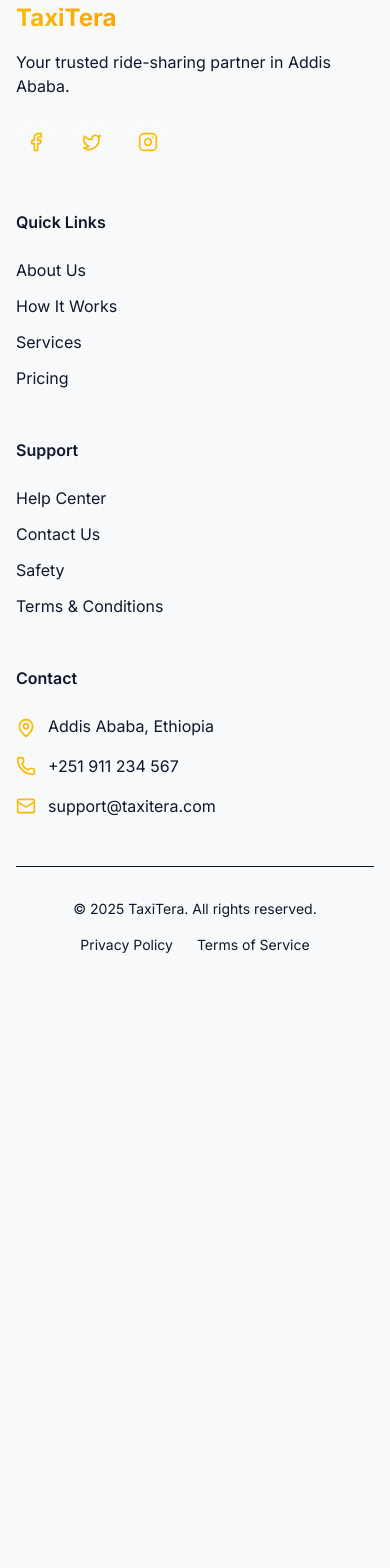
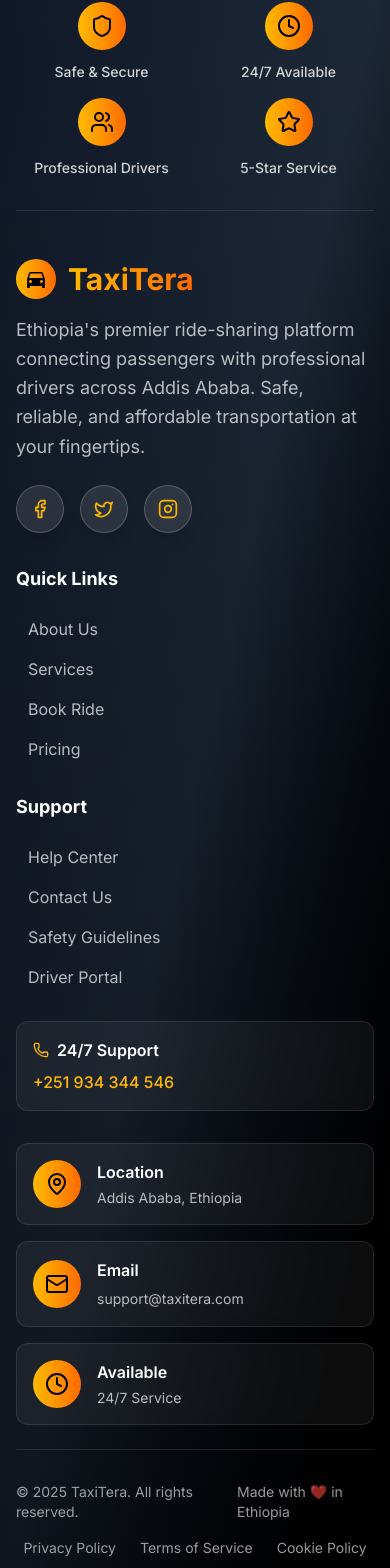
Before and after one commit to EphrataTech/TaxiTera, a Next.js app in the folder client/: page / in a window 390 px wide. Shown: the part 8678-10246 px from the top of the page. Before the commit the page ends 9697 px from the top, so only its background shows below. Built offline with nearby package versions, Linux system fonts and the light colour scheme.

Commit message:
style: redesign footer with professional layout

```diff
--- a/client/components/Footer.tsx
+++ b/client/components/Footer.tsx
@@ -1,33 +1,85 @@
 "use client"
 
 import { motion } from "framer-motion"
-import { MapPin, Phone, Mail, Facebook, Twitter, Instagram } from "lucide-react"
+import { MapPin, Phone, Mail, Facebook, Twitter, Instagram, Star, Shield, Clock, Users } from "lucide-react"
+import Link from "next/link"
 
 export default function Footer() {
   const currentYear = new Date().getFullYear()
 
+  const quickLinks = [
+    { name: "About Us", href: "/about" },
+    { name: "Services", href: "/services" },
+    { name: "Book Ride", href: "/book" },
+    { name: "Pricing", href: "/#pricing" }
+  ]
+
+  const supportLinks = [
+    { name: "Help Center", href: "#" },
+    { name: "Contact Us", href: "#contact" },
+    { name: "Safety Guidelines", href: "#" },
+    { name: "Driver Portal", href: "#" }
+  ]
+
+  const features = [
+    { icon: Shield, text: "Safe & Secure" },
+    { icon: Clock, text: "24/7 Available" },
+    { icon: Users, text: "Professional Drivers" },
+    { icon: Star, text: "5-Star Service" }
+  ]
+
   return (
-    <footer className="relative bg-background border-t border-border">
-      <div className="mx-auto max-w-6xl px-4 sm:px-6 lg:px-8 py-16 sm:py-20">
-        <div className="grid md:grid-cols-4 gap-12 mb-12">
+    <footer className="relative bg-gradient-to-br from-gray-900 via-gray-800 to-black border-t border-white/10">
+      <div className="absolute inset-0 bg-gradient-to-t from-black/50 to-transparent"></div>
+
+      <div className="relative mx-auto max-w-6xl px-4 sm:px-6 lg:px-8 py-16 sm:py-20">
+        {/* Top Section - Features */}
+        <motion.div
+          initial={{ opacity: 0, y: 20 }}
+          whileInView={{ opacity: 1, y: 0 }}
+          transition={{ duration: 0.6 }}
+          viewport={{ once: true }}
+          className="grid grid-cols-2 md:grid-cols-4 gap-4 sm:gap-6 lg:gap-8 mb-12 sm:mb-16 pb-8 sm:pb-12 border-b border-white/10"
+        >
+          {features.map((feature, index) => (
+            <div key={index} className="text-center">
+              <div className="w-12 h-12 bg-gradient-to-r from-amber-400 to-orange-500 rounded-full flex items-center justify-center mx-auto mb-3">
+                <feature.icon className="w-6 h-6 text-black" />
+              </div>
+              <p className="text-white/80 text-sm font-medium">{feature.text}</p>
+            </div>
+          ))}
+        </motion.div>
+
+        <div className="grid grid-cols-1 sm:grid-cols-2 lg:grid-cols-4 gap-8 sm:gap-10 lg:gap-12 mb-8 sm:mb-12">
           {/* Brand */}
           <motion.div
             initial={{ opacity: 0, y: 20 }}
             whileInView={{ opacity: 1, y: 0 }}
             transition={{ duration: 0.5 }}
             viewport={{ once: true }}
+            className="sm:col-span-2 lg:col-span-2"
           >
-            <h3 className="text-2xl font-bold bg-gradient-to-r from-amber-400 to-orange-500 bg-clip-text text-transparent mb-4">
+            <div className="flex items-center gap-3 mb-4">
+              <div className="w-10 h-10 bg-gradient-to-r from-amber-400 to-orange-500 rounded-full flex items-center justify-center">
+                <svg className="w-6 h-6 text-black" fill="currentColor" viewBox="0 0 24 24">
+                  <path d="M18.92 6.01C18.72 5.42 18.16 5 17.5 5h-11c-.66 0-1.22.42-1.42 1.01L3 12v8c0 .55.45 1 1 1h1c.55 0 1-.45 1-1v-1h12v1c0 .55.45 1 1 1h1c.55 0 1-.45 1-1v-8l-2.08-5.99zM6.5 16c-.83 0-1.5-.67-1.5-1.5S5.67 13 6.5 13s1.5.67 1.5 1.5S7.33 16 6.5 16zm11 0c-.83 0-1.5-.67-1.5-1.5s.67-1.5 1.5-1.5 1.5.67 1.5 1.5-.67 1.5-1.5 1.5zM5 11l1.5-4.5h11L19 11H5z"/>
+                </svg>
+              </div>
+              <h3 className="text-3xl font-bold bg-gradient-to-r from-amber-400 to-orange-500 bg-clip-text text-transparent">
                 TaxiTera
               </h3>
-            <p className="text-muted-foreground mb-6">Your trusted ride-sharing partner in Addis Ababa.</p>
+            </div>
+            <p className="text-white/70 mb-6 text-lg leading-relaxed">
+              Ethiopia's premier ride-sharing platform connecting passengers with professional drivers across Addis Ababa. Safe, reliable, and affordable transportation at your fingertips.
+            </p>
             <div className="flex gap-4">
               {[Facebook, Twitter, Instagram].map((Icon, index) => (
                 <motion.a
                   key={index}
                   href="#"
-                  whileHover={{ scale: 1.1 }}
-                  className="w-10 h-10 rounded-full bg-white/10 border border-white/20 flex items-center justify-center text-amber-400 hover:bg-amber-400 hover:text-black transition-all"
+                  whileHover={{ scale: 1.1, y: -2 }}
+                  className="w-12 h-12 rounded-full bg-white/10 backdrop-blur-sm border border-white/20 flex items-center justify-center text-amber-400 hover:bg-gradient-to-r hover:from-amber-400 hover:to-orange-500 hover:text-black transition-all duration-300 shadow-lg hover:shadow-amber-400/25"
                 >
                   <Icon className="w-5 h-5" />
                 </motion.a>
@@ -42,13 +94,17 @@
             transition={{ duration: 0.5, delay: 0.1 }}
             viewport={{ once: true }}
           >
-            <h4 className="font-semibold text-foreground mb-6">Quick Links</h4>
-            <ul className="space-y-3">
-              {["About Us", "How It Works", "Services", "Pricing"].map((link, index) => (
+            <h4 className="font-bold text-white mb-6 text-lg">Quick Links</h4>
+            <ul className="space-y-4">
+              {quickLinks.map((link, index) => (
                 <li key={index}>
-                  <a href="#" className="text-muted-foreground hover:text-amber-400 transition-colors">
-                    {link}
-                  </a>
+                  <Link
+                    href={link.href}
+                    className="text-white/70 hover:text-amber-400 transition-colors duration-300 flex items-center gap-2 group"
+                  >
+                    <span className="w-1 h-1 bg-amber-400 rounded-full opacity-0 group-hover:opacity-100 transition-opacity"></span>
+                    {link.name}
+                  </Link>
                 </li>
               ))}
             </ul>
@@ -61,52 +117,73 @@
             transition={{ duration: 0.5, delay: 0.2 }}
             viewport={{ once: true }}
           >
-            <h4 className="font-semibold text-foreground mb-6">Support</h4>
-            <ul className="space-y-3">
-              {["Help Center", "Contact Us", "Safety", "Terms & Conditions"].map((link, index) => (
+            <h4 className="font-bold text-white mb-6 text-lg">Support</h4>
+            <ul className="space-y-4">
+              {supportLinks.map((link, index) => (
                 <li key={index}>
-                  <a href="#" className="text-muted-foreground hover:text-amber-400 transition-colors">
-                    {link}
+                  <a
+                    href={link.href}
+                    className="text-white/70 hover:text-amber-400 transition-colors duration-300 flex items-center gap-2 group"
+                  >
+                    <span className="w-1 h-1 bg-amber-400 rounded-full opacity-0 group-hover:opacity-100 transition-opacity"></span>
+                    {link.name}
                   </a>
                 </li>
               ))}
             </ul>
+
+            <div className="mt-8 p-4 bg-white/5 backdrop-blur-sm border border-white/10 rounded-xl">
+              <h5 className="text-white font-semibold mb-2 flex items-center gap-2">
+                <Phone className="w-4 h-4 text-amber-400" />
+                24/7 Support
+              </h5>
+              <a href="tel:+251934344546" className="text-amber-400 hover:text-amber-300 transition-colors font-medium">
+                +251 934 344 546
+              </a>
+            </div>
           </motion.div>
+        </div>
 
-          {/* Contact */}
+        {/* Contact Info */}
         <motion.div
           initial={{ opacity: 0, y: 20 }}
           whileInView={{ opacity: 1, y: 0 }}
           transition={{ duration: 0.5, delay: 0.3 }}
           viewport={{ once: true }}
+          className="grid grid-cols-1 sm:grid-cols-2 lg:grid-cols-3 gap-4 sm:gap-6 lg:gap-8 mb-8 sm:mb-12 pb-6 sm:pb-8 border-b border-white/10"
         >
-            <h4 className="font-semibold text-foreground mb-6">Contact</h4>
-            <div className="space-y-4">
-              <div className="flex items-start gap-3">
-                <MapPin className="w-5 h-5 text-amber-400 flex-shrink-0 mt-1" />
-                <p className="text-muted-foreground">Addis Ababa, Ethiopia</p>
+          <div className="flex items-center gap-4 p-4 bg-white/5 backdrop-blur-sm border border-white/10 rounded-xl hover:bg-white/10 transition-colors">
+            <div className="w-12 h-12 bg-gradient-to-r from-amber-400 to-orange-500 rounded-full flex items-center justify-center flex-shrink-0">
+              <MapPin className="w-6 h-6 text-black" />
             </div>
-              <div className="flex items-center gap-3">
-                <Phone className="w-5 h-5 text-amber-400 flex-shrink-0" />
-                <a href="tel:+251911234567" className="text-muted-foreground hover:text-amber-400 transition-colors">
-                  +251 911 234 567
-                </a>
+            <div>
+              <h5 className="text-white font-semibold mb-1">Location</h5>
+              <p className="text-white/70 text-sm">Addis Ababa, Ethiopia</p>
             </div>
-              <div className="flex items-center gap-3">
-                <Mail className="w-5 h-5 text-amber-400 flex-shrink-0" />
-                <a
-                  href="mailto:support@taxitera.com"
-                  className="text-muted-foreground hover:text-amber-400 transition-colors"
-                >
+          </div>
+
+          <div className="flex items-center gap-4 p-4 bg-white/5 backdrop-blur-sm border border-white/10 rounded-xl hover:bg-white/10 transition-colors">
+            <div className="w-12 h-12 bg-gradient-to-r from-amber-400 to-orange-500 rounded-full flex items-center justify-center flex-shrink-0">
+              <Mail className="w-6 h-6 text-black" />
+            </div>
+            <div>
+              <h5 className="text-white font-semibold mb-1">Email</h5>
+              <a href="mailto:support@taxitera.com" className="text-white/70 hover:text-amber-400 transition-colors text-sm">
                 support@taxitera.com
               </a>
             </div>
           </div>
+
+          <div className="flex items-center gap-4 p-4 bg-white/5 backdrop-blur-sm border border-white/10 rounded-xl hover:bg-white/10 transition-colors">
+            <div className="w-12 h-12 bg-gradient-to-r from-amber-400 to-orange-500 rounded-full flex items-center justify-center flex-shrink-0">
+              <Clock className="w-6 h-6 text-black" />
+            </div>
+            <div>
+              <h5 className="text-white font-semibold mb-1">Available</h5>
+              <p className="text-white/70 text-sm">24/7 Service</p>
+            </div>
+          </div>
         </motion.div>
-        </div>
-
-        {/* Divider */}
-        <div className="border-t border-border my-8"></div>
 
         {/* Bottom */}
         <motion.div
@@ -114,15 +191,22 @@
           whileInView={{ opacity: 1 }}
           transition={{ duration: 0.5 }}
           viewport={{ once: true }}
-          className="flex flex-col sm:flex-row items-center justify-between gap-4 text-muted-foreground text-sm"
+          className="flex flex-col sm:flex-row items-center justify-between gap-4"
         >
-          <p>&copy; {currentYear} TaxiTera. All rights reserved.</p>
+          <div className="flex items-center gap-4">
+            <p className="text-white/60 text-sm">&copy; {currentYear} TaxiTera. All rights reserved.</p>
+            <div className="hidden sm:block w-1 h-1 bg-white/30 rounded-full"></div>
+            <p className="text-white/60 text-sm">Made with ❤️ in Ethiopia</p>
+          </div>
           <div className="flex gap-6">
-            <a href="#" className="hover:text-amber-400 transition-colors">
+            <a href="#" className="text-white/60 hover:text-amber-400 transition-colors text-sm">
               Privacy Policy
             </a>
-            <a href="#" className="hover:text-amber-400 transition-colors">
+            <a href="#" className="text-white/60 hover:text-amber-400 transition-colors text-sm">
               Terms of Service
+            </a>
+            <a href="#" className="text-white/60 hover:text-amber-400 transition-colors text-sm">
+              Cookie Policy
             </a>
           </div>
         </motion.div>
```
Lines whose indentation alone changed are shown as unchanged.
